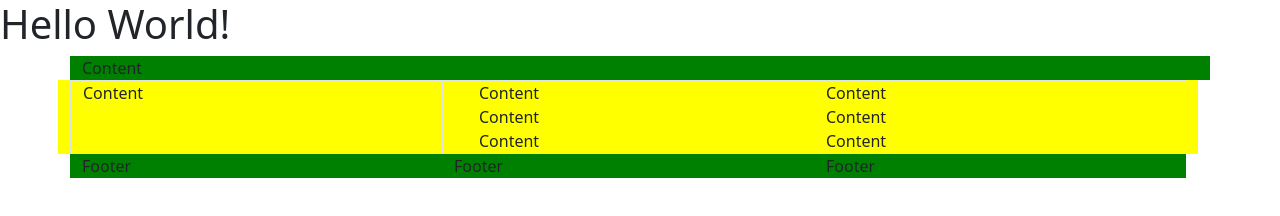
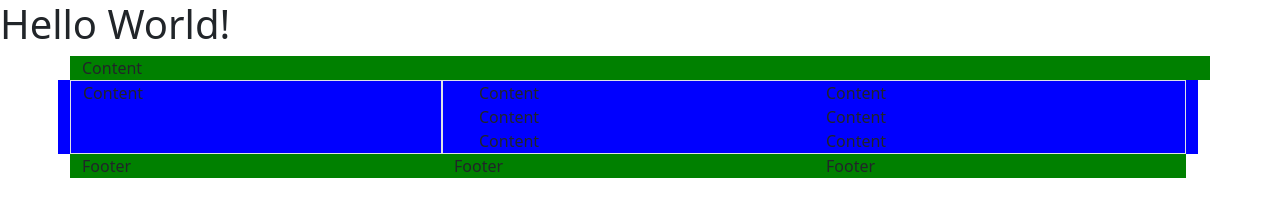
Before and after one commit to Crystalballer/collab-practice, a plain HTML site: page index.html in a window 1280 px wide. Drawn offline with nearby package versions, Linux system fonts and the light colour scheme.

Commit message:
changed background color

```diff
--- a/index.html
+++ b/index.html
@@ -16,7 +16,7 @@
     <div class="container">
       <div class="row">
         <div class="col head" style="background-color: green;">Content</div>
-      <div class="row" style="background-color: yellow;">
+      <div class="row" style="background-color: blue;">
         <div class="col-12 col-sm-4 border">Content</div>
         <div class="col-12 col-sm-8 tall border">
           <div class="container">
```
